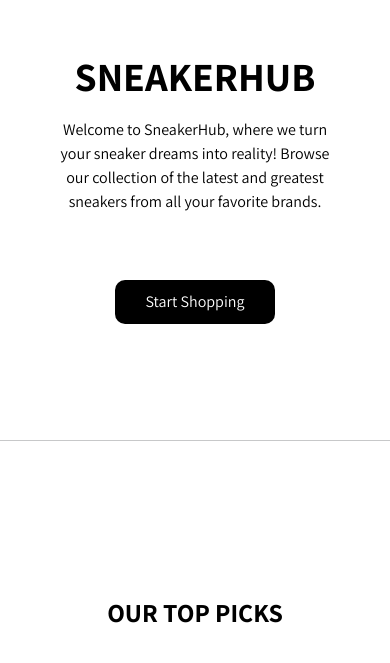
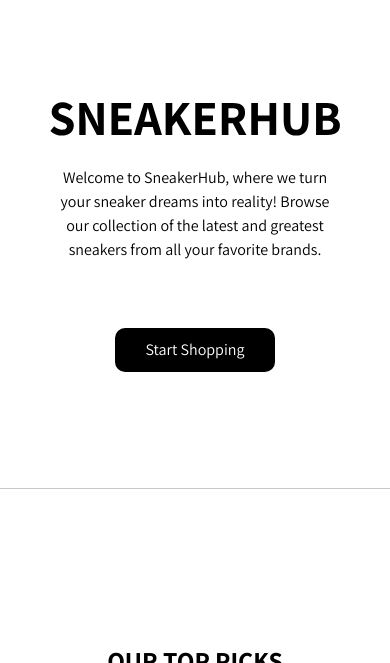
Before and after one commit to joaquinmalagon/sneakerhub, a plain HTML site: page index.html in a window 390 px wide. Shown: the part 101-764 px from the top of the page. Drawn offline with nearby package versions, Linux system fonts and the light colour scheme.

Commit message:
Tittle-hero modify

```diff
--- a/css/style.css
+++ b/css/style.css
@@ -66,10 +66,11 @@ ul{
 .hero{
     text-align: center;
 }
-.tittle-hero{
-    font-size: 145px;
-    padding-bottom: 10px;
-    text-align: center;
+.sneakerhub{
+    max-width: 900px;
+    width: 100%;
+    padding-bottom: 30px;
+    padding-top: 50px;
 }
 .p-main{
     font-size: 22px;
@@ -276,14 +277,6 @@ button:hover{
     cursor: pointer;
 }
 
-
-/* RESPONSIVE TABLET (Opcional)*/
-@media screen and (max-width: 1024px) {
-    .tittle-hero{
-        font-size: 85px;
-    }
-}
-
 /* RESPONSIVE MOBILE*/
 @media screen and (max-width: 600px) {
 /* HAMBURGUER MENU*/
@@ -329,9 +322,6 @@ button:hover{
     }
 
 /* MAIN HERO*/
-    .tittle-hero{
-        font-size: 40px;
-    }
     .p-main{
         font-size: 16px;
     }
--- a/index.html
+++ b/index.html
@@ -42,7 +42,8 @@
     <main>
         <!-- HERO -->
         <section class="hero">
-            <h1 class="tittle-hero">SNEAKERHUB</h1>
+            <img class="sneakerhub" src="/img/sneakerhub.svg" alt="img-main">
+  <!--          <h1 class="tittle-hero">SNEAKERHUB</h1> -->
             <div class="p-main">
                 <p>Welcome to SneakerHub, where we turn your sneaker dreams into reality! Browse our collection of the latest and greatest sneakers from all your favorite brands.</p>
             </div>
```
Also changed, not shown: img/monky.png (deleted), img/mono.jpg (deleted), img/sneakerhub.svg (added).
